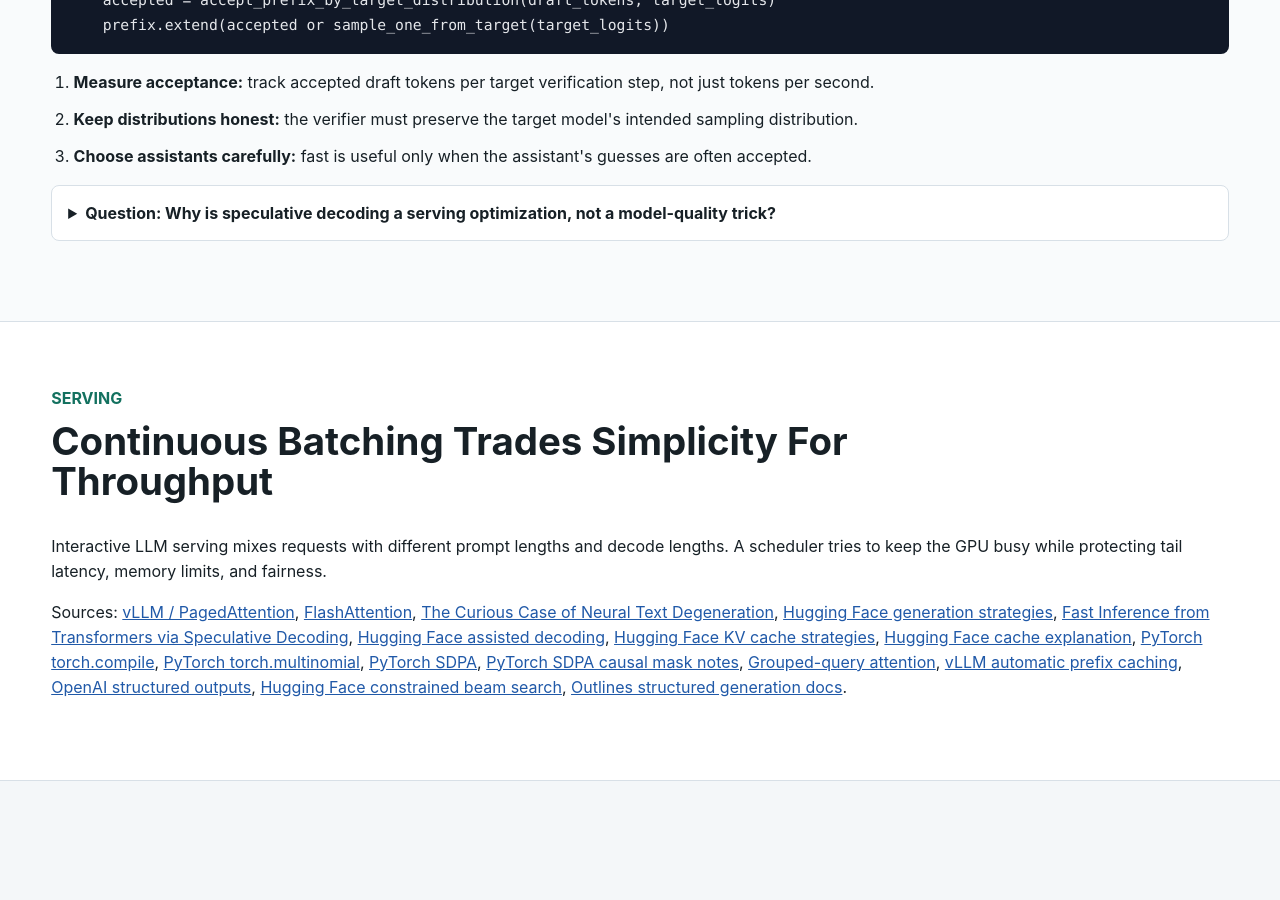
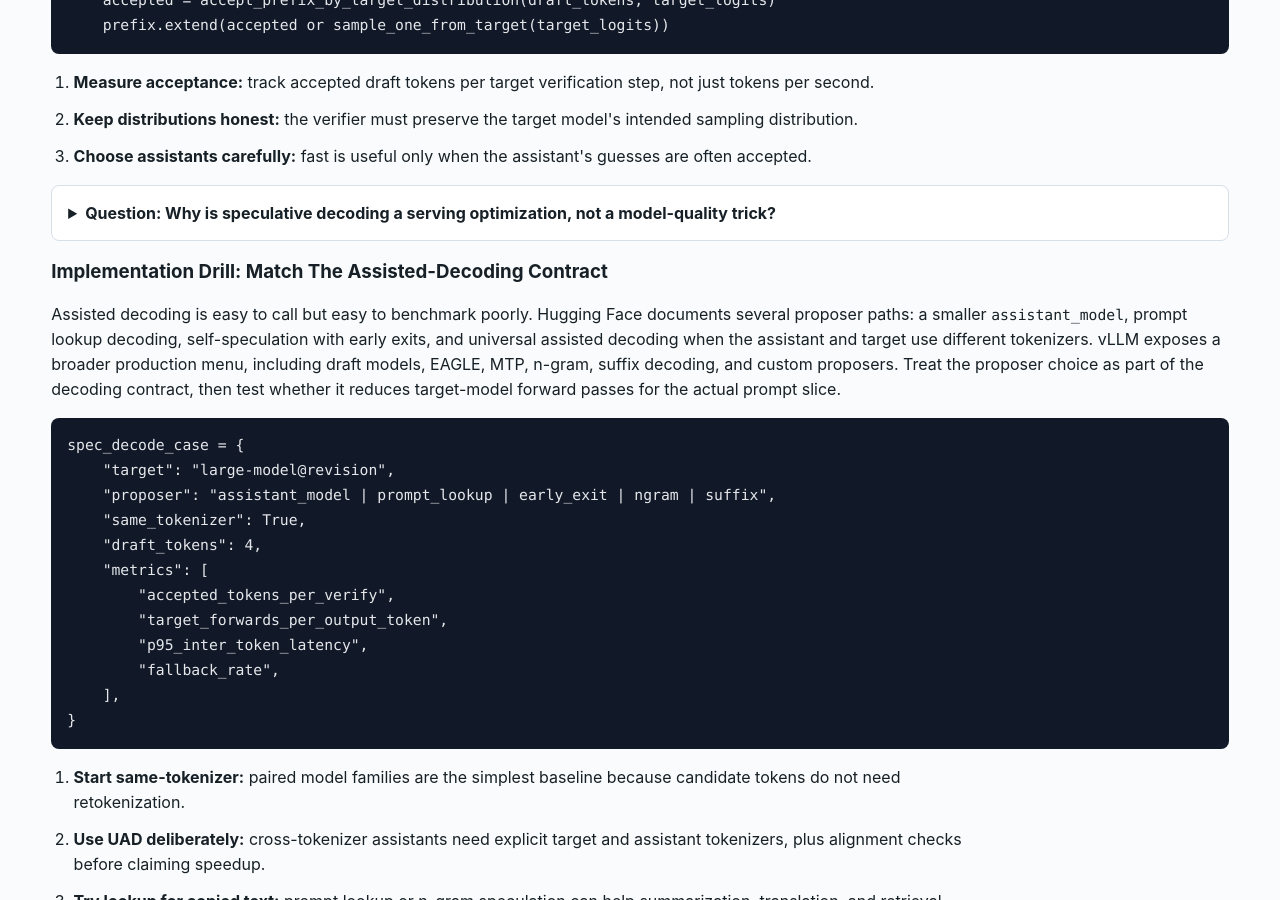
Before and after one commit to kennethli319/kennethli319.github.io, a Jekyll site: the page llm-ml-course/lessons/decoding-kv-cache.html, which Jekyll copies as it is, in a window 1280 px wide and 900 px high, scrolled down 9107 px. Built offline with Jekyll 4.4.1, drawn with Linux system fonts in a browser that asks for light colours; before the commit the page ends 9888 px from its top, so only the background shows below that; some of the changed text lies outside the part shown.

Commit message:
Sync LLM course assisted decoding drill

```diff
--- a/llm-ml-course/lessons/decoding-kv-cache.html
+++ b/llm-ml-course/lessons/decoding-kv-cache.html
@@ -370,6 +370,40 @@ out = F.scaled_dot_product_attention(
         <summary>Question: Why is speculative decoding a serving optimization, not a model-quality trick?</summary>
         <p>The target model still verifies the candidate tokens, so the goal is fewer expensive serial target passes. The main quality risk comes from implementing acceptance or sampling incorrectly.</p>
       </details>
+      <h3>Implementation Drill: Match The Assisted-Decoding Contract</h3>
+      <p>
+        Assisted decoding is easy to call but easy to benchmark poorly.
+        Hugging Face documents several proposer paths: a smaller
+        <code>assistant_model</code>, prompt lookup decoding, self-speculation
+        with early exits, and universal assisted decoding when the assistant
+        and target use different tokenizers. vLLM exposes a broader production
+        menu, including draft models, EAGLE, MTP, n-gram, suffix decoding, and
+        custom proposers. Treat the proposer choice as part of the decoding
+        contract, then test whether it reduces target-model forward passes for
+        the actual prompt slice.
+      </p>
+      <pre><code class="language-python">spec_decode_case = {
+    "target": "large-model@revision",
+    "proposer": "assistant_model | prompt_lookup | early_exit | ngram | suffix",
+    "same_tokenizer": True,
+    "draft_tokens": 4,
+    "metrics": [
+        "accepted_tokens_per_verify",
+        "target_forwards_per_output_token",
+        "p95_inter_token_latency",
+        "fallback_rate",
+    ],
+}</code></pre>
+      <ol class="steps">
+        <li><strong>Start same-tokenizer:</strong> paired model families are the simplest baseline because candidate tokens do not need retokenization.</li>
+        <li><strong>Use UAD deliberately:</strong> cross-tokenizer assistants need explicit target and assistant tokenizers, plus alignment checks before claiming speedup.</li>
+        <li><strong>Try lookup for copied text:</strong> prompt lookup or n-gram speculation can help summarization, translation, and retrieval-heavy answers without loading a draft model.</li>
+        <li><strong>Compare to no speculation:</strong> keep the same target model, prompt, sampling settings, and max tokens so latency changes come from the proposer path.</li>
+      </ol>
+      <details class="qa">
+        <summary>Question: Why can universal assisted decoding be slower than a same-tokenizer assistant?</summary>
+        <p>It adds token re-encoding and alignment work. That cost can be worth paying when no small same-family assistant exists, but it belongs in the latency and acceptance report.</p>
+      </details>
     </section>
 
     <section id="serving" class="band">
@@ -389,6 +423,8 @@ out = F.scaled_dot_product_attention(
         <a href="https://huggingface.co/docs/transformers/en/generation_strategies">Hugging Face generation strategies</a>,
         <a href="https://arxiv.org/abs/2211.17192">Fast Inference from Transformers via Speculative Decoding</a>,
         <a href="https://huggingface.co/docs/transformers/en/assisted_decoding">Hugging Face assisted decoding</a>,
+        <a href="https://huggingface.co/blog/universal_assisted_generation">Hugging Face universal assisted generation</a>,
+        <a href="https://docs.vllm.ai/en/latest/features/speculative_decoding/">vLLM speculative decoding</a>,
         <a href="https://huggingface.co/docs/transformers/en/kv_cache">Hugging Face KV cache strategies</a>,
         <a href="https://huggingface.co/docs/transformers/en/cache_explanation">Hugging Face cache explanation</a>,
         <a href="https://docs.pytorch.org/docs/2.12/generated/torch.compile.html">PyTorch torch.compile</a>,
```
Also changed, not shown: llm-ml-course/README.md (+1 -0 lines).
